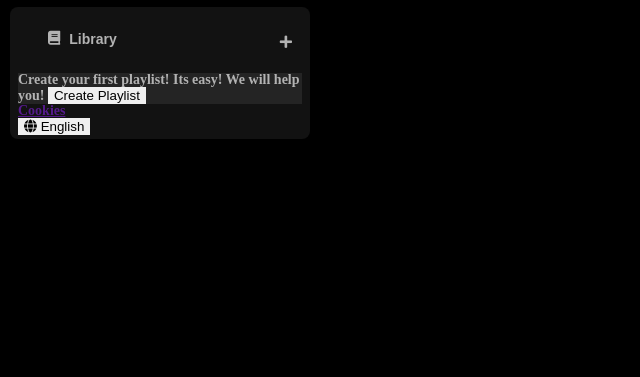
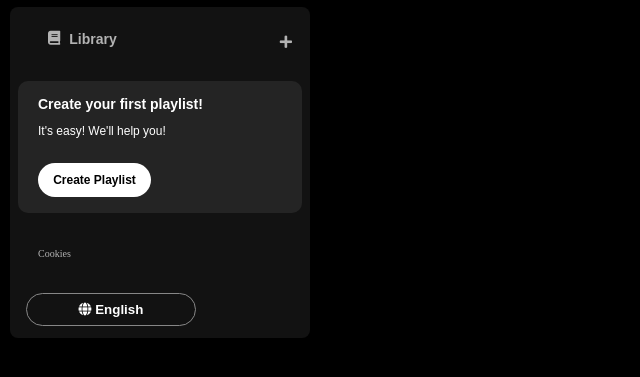
Before and after one commit to bittelo/SpotifyClone, a plain HTML site: page index.html in a window 1280 px wide. Shown: the part 149-526 px from the top of the page, without its empty margins (0-640 px from the left). Drawn offline with Linux system fonts and the light colour scheme.

Commit message:
correcting buttom section

```diff
--- a/index.html
+++ b/index.html
@@ -49,16 +49,16 @@
               <span class="fa fa-plus"></span>
             </div>
 
-            <section class="section-playlist">
-                <div class="section-playlist__content">
+        <section class="section-playlist">
+            <div class="section-playlist__content">
                     <span class="text title"> Create your first playlist!</span>
-                    <span class="text subtitle"> Its easy! We will help you!</span>
-                    <button class="section-playlist__button"
+                    <span class="text subtitle"> It's easy! We'll help you!</span>
+                    <button class="section-playlist__button">
                     <span>Create Playlist</span>
                 </button>
-                </div>
+            </div>
 
-            </section>
+        </section>
             <div class="cookies">
                 <a href="">Cookies</a>
             </div>
--- a/style.css
+++ b/style.css
@@ -108,4 +108,78 @@ body{
     justify-content: space-between;
     gap: 20px;
     background-color: #242424;
+    color: #b3b3b3;
+    font-weight: 600;
+    font-size: 14px;
+    margin: 8px 0px;
+    padding: 16px 20px;
+    border-radius: 10px;
 }
+
+.section-playlist .section-playlist__content{
+    display: flex;
+    flex-direction: column ;
+
+}
+
+.section-playlist__content .text{
+    padding-bottom: 14px;
+    color: #FFFF;
+    font-family: "DM Sans", sans-serif;
+}
+
+.section-playlist__content .title{
+    font-weight: 700;
+
+}
+
+.section-playlist__content .subtitle{
+    font-weight: 500;
+    font-size: 12px;
+}
+
+.section-playlist__content .section-playlist__button{
+    display: flex;
+    justify-content: center;
+    background-color: #FFFF;
+    color: black;
+    border-radius: 20px;
+    font-size: 12px;
+    font-weight: 700;
+    font-family: "DM Sans", sans-serif;
+    text-decoration: none;
+    text-transform: none;
+    padding: 10px;
+    margin-top: 12px;
+    border: 0px;
+    width: 113px;
+}
+
+.sidebar .cookies{
+    margin: 25px 20px;
+
+}
+.sidebar .cookies a{
+    color: #b3b3b3;
+    font-weight: 500;
+    font-size: 10px;
+    text-decoration: none;
+}
+
+.sidebar .cookies a:hover{
+    text-decoration:underline;
+}
+
+.languages .languages__button{
+    align-items: center;
+    background-color: transparent;
+    border: 1px solid #878787;
+    color: #FFFF;
+    font-weight: bold;
+    cursor: pointer;
+    width: 170px;
+    margin: 8px;
+    padding: 8px;
+    border-radius: 20px;
+
+}
```
